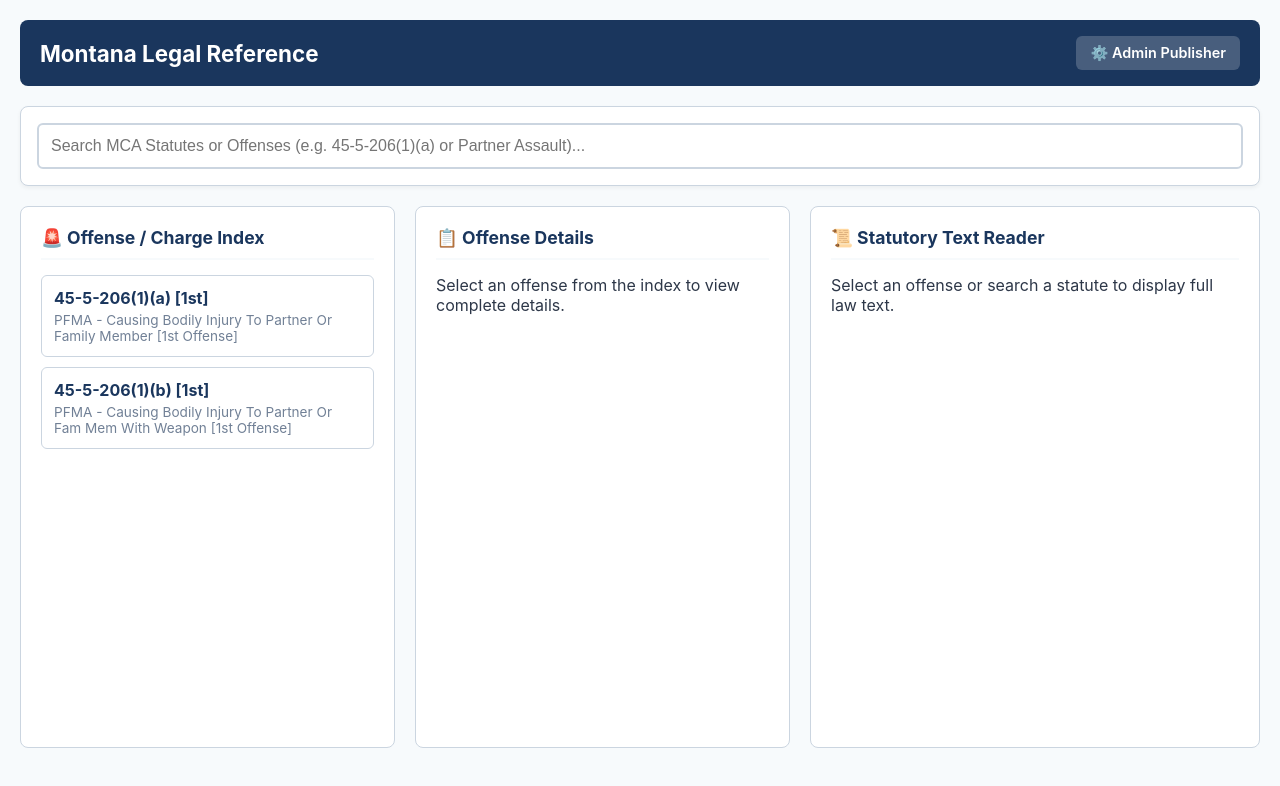
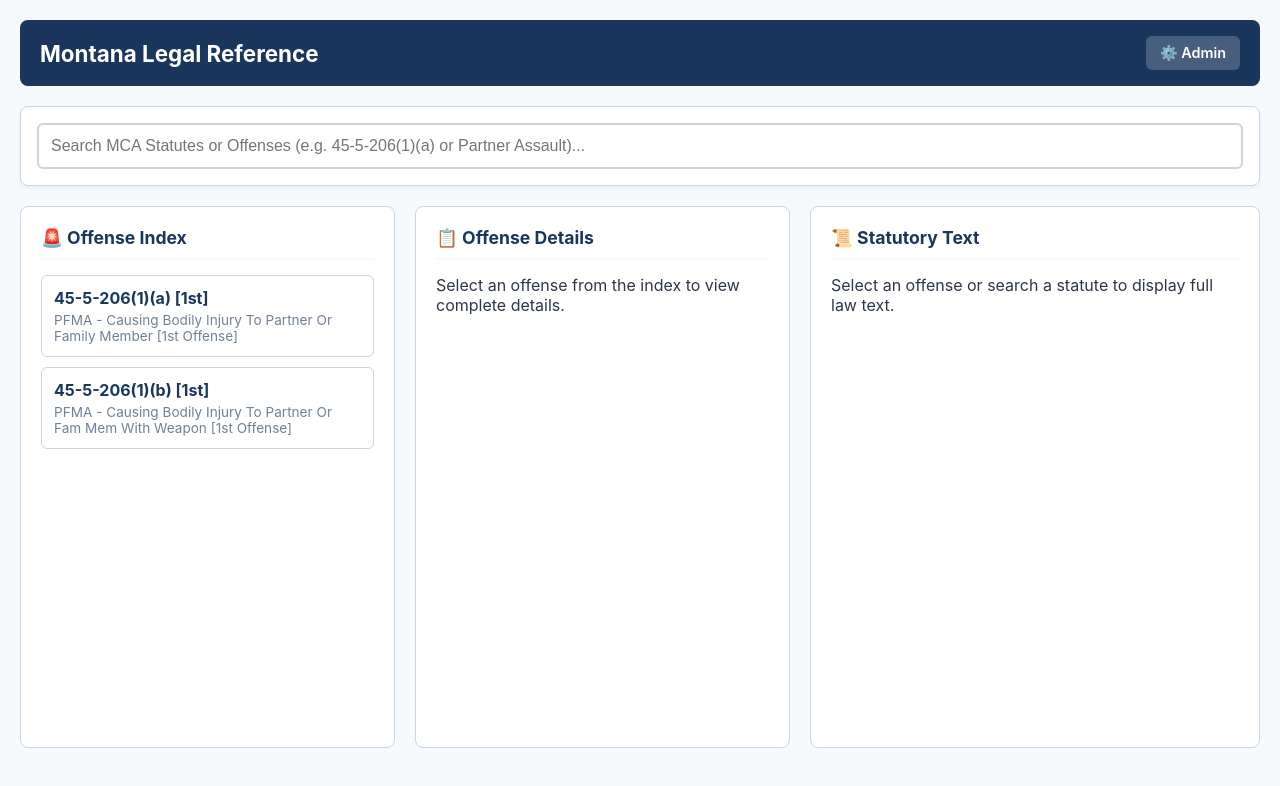
Before and after one commit to mrussolcso/mca-ref, a plain HTML site: page index.html in a window 1280 px wide. Drawn offline with Linux system fonts and the light colour scheme.

Commit message:
Update admin link and header titles in index.html

```diff
--- a/index.html
+++ b/index.html
@@ -70,7 +70,7 @@
 <div class="container">
   <header>
     <h1> Montana Legal Reference</h1>
-    <a href="admin.html" class="btn-admin">⚙️ Admin Publisher</a>
+    <a href="admin.html" class="btn-admin">⚙️ Admin</a>
   </header>
 
   <div class="search-card">
@@ -80,7 +80,7 @@
   <div class="three-column-layout">
     <!-- Column 1: Offenses List -->
     <div class="panel">
-      <h2>🚨 Offense / Charge Index</h2>
+      <h2>🚨 Offense Index</h2>
       <div id="offenseList">Loading Offenses...</div>
     </div>
 
@@ -92,7 +92,7 @@
 
     <!-- Column 3: Statutory Text Reader -->
     <div class="panel">
-      <h2>📜 Statutory Text Reader</h2>
+      <h2>📜 Statutory Text</h2>
       <div id="statuteReader">Select an offense or search a statute to display full law text.</div>
     </div>
   </div>
```
